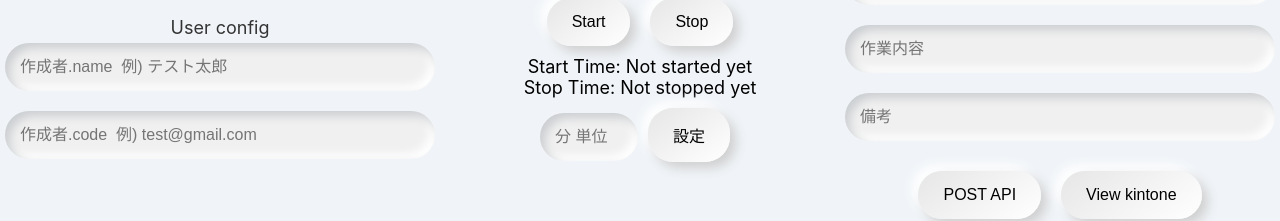
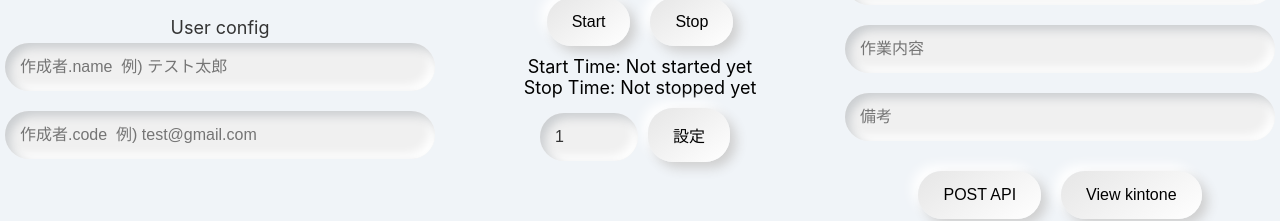
Before and after one commit to yukichi0324/Project-Timer, a React (Create React App) app: page / in a window 1280 px wide. Shown: the part 411-632 px from the top of the page. Built offline with nearby package versions, Linux system fonts and the light colour scheme.

Commit message:
プログレスバーの初期値は１分、datepickerは使用しないので削除

```diff
--- a/src/App.tsx
+++ b/src/App.tsx
@@ -2,7 +2,6 @@ import React, { useState, useRef } from "react";
 import styled from "styled-components";
 import { CircularProgressbar, buildStyles } from "react-circular-progressbar";
 import "react-circular-progressbar/dist/styles.css";
-import "react-datepicker/dist/react-datepicker.css";
 
 const Container = styled.div`
   display: flex;
@@ -124,7 +123,7 @@ const App: React.FC = () => {
   const [isStopped, setIsStopped] = useState(false);
 
   const progressRef = useRef<NodeJS.Timeout | null>(null);
-  const [inputDuration, setInputDuration] = useState("");
+  const [inputDuration, setInputDuration] = useState("1");
   const [duration, setDuration] = useState(60);
 
 
```
